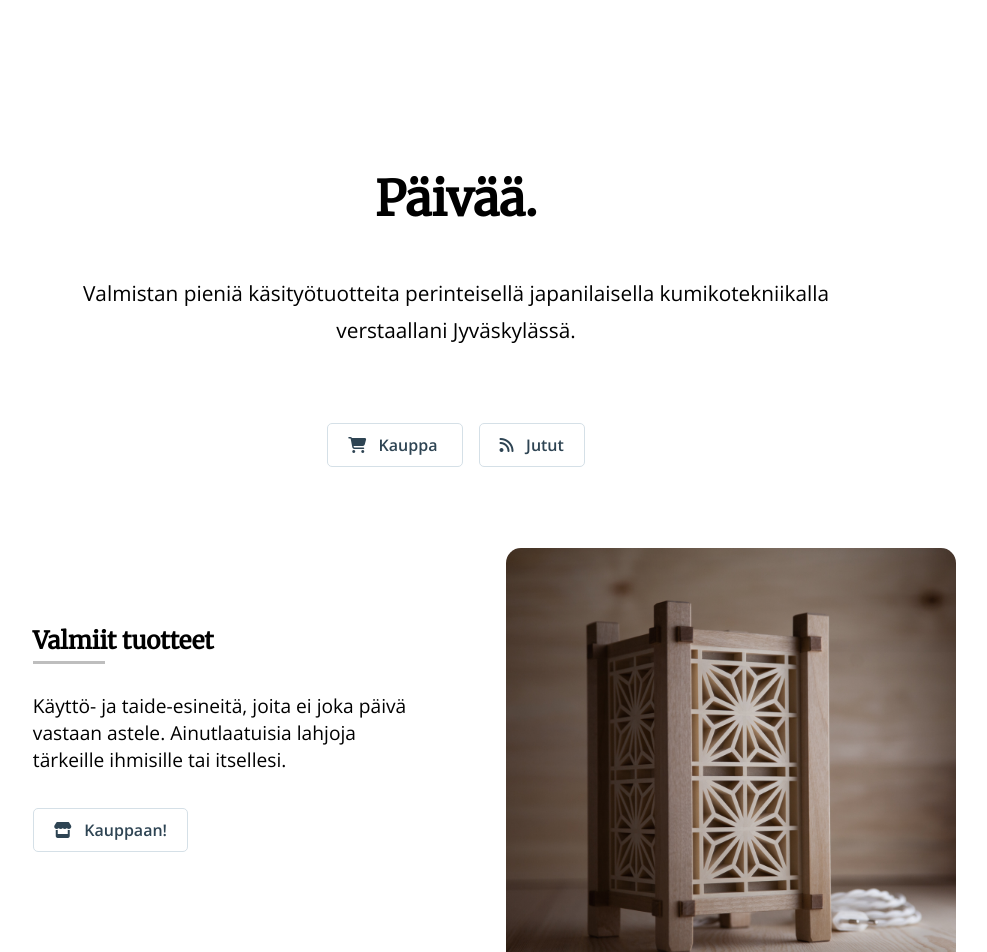
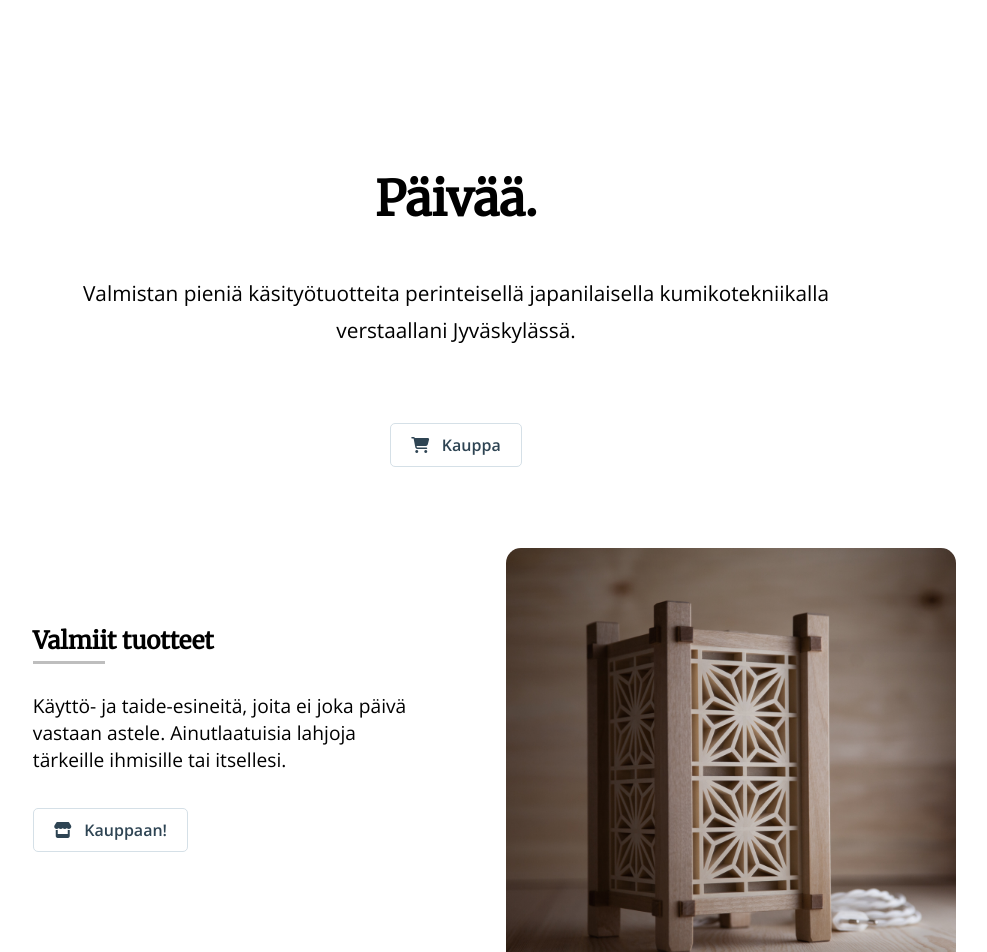
Before and after one commit to tarvainen/tikkuteatteri.fi, a Jekyll site: the page built from index.md, in a window 1280 px wide. Shown: the top 952 px of the page, without its empty margins (184-1171 px from the left). Built offline with Jekyll 4.4.1, drawn with Linux system fonts in a browser that asks for light colours; nearby versions of some CDN libraries.

Commit message:
Remove jutut

```diff
--- a/_includes/nav.html
+++ b/_includes/nav.html
@@ -1,4 +1,3 @@
 <nav>
   {% include button.html url="https://tikkuteatteri.mycashflow.fi" text="Kauppa" icon="fa-cart-shopping" %}
-  {% include button.html url="/jutut" text="Jutut" icon="fa-rss" %}
 </nav>
```
